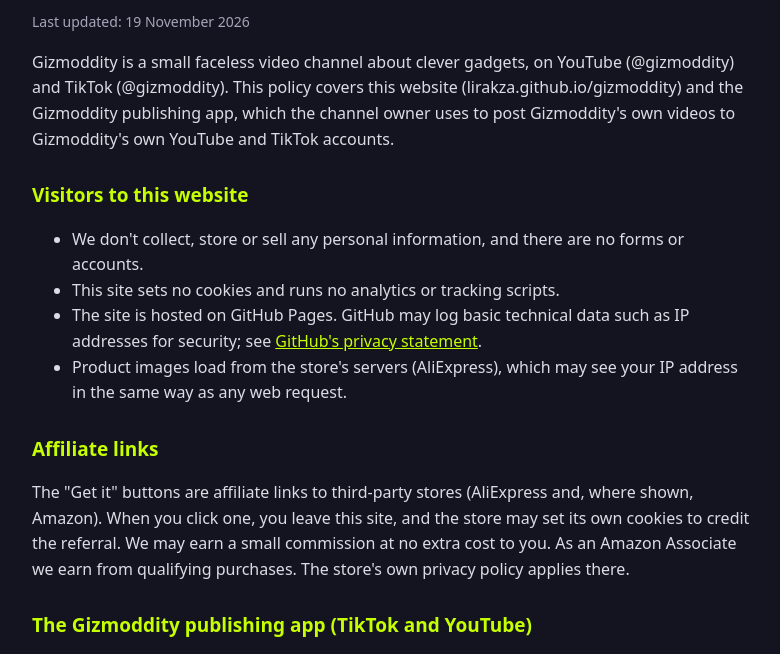
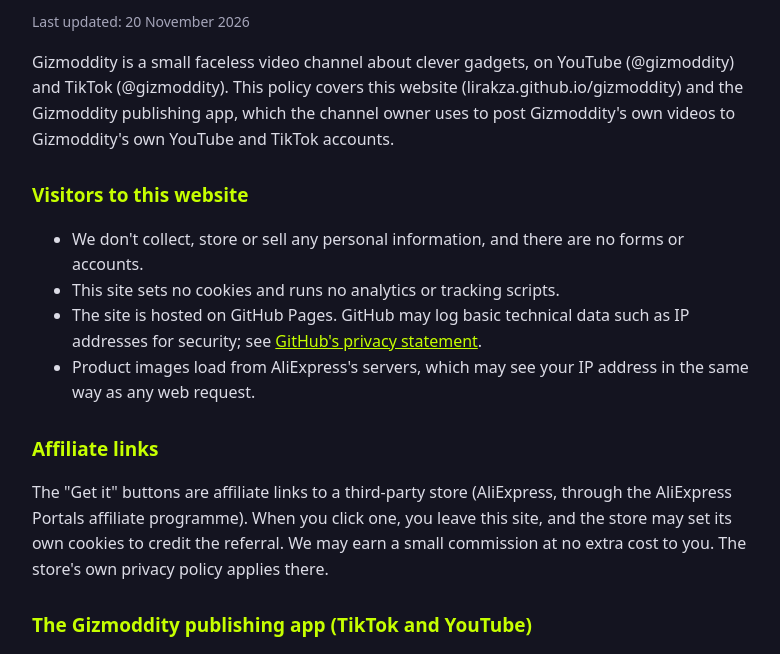
Before and after one commit to LirakZA/gizmoddity, a plain HTML site: page privacy.html in a window 1280 px wide. Shown: the part 137-791 px from the top of the page, without its empty margins (248-1028 px from the left). Drawn offline with Linux system fonts and the light colour scheme.

Commit message:
Remove Amazon mentions (no Amazon Associates account)

```diff
--- a/privacy.html
+++ b/privacy.html
@@ -22,7 +22,7 @@
 <main>
 <p><a href="./">&larr; Gizmoddity</a></p>
 <h1>Privacy Policy</h1>
-<p class="muted">Last updated: 19 November 2026</p>
+<p class="muted">Last updated: 20 November 2026</p>
 <p>Gizmoddity is a small faceless video channel about clever gadgets, on YouTube
 (@gizmoddity) and TikTok (@gizmoddity). This policy covers this website
 (lirakza.github.io/gizmoddity) and the Gizmoddity publishing app, which the channel owner uses
@@ -34,15 +34,15 @@ to post Gizmoddity's own videos to Gizmoddity's own YouTube and TikTok accounts.
 <li>This site sets no cookies and runs no analytics or tracking scripts.</li>
 <li>The site is hosted on GitHub Pages. GitHub may log basic technical data such as IP
 addresses for security; see <a href="https://docs.github.com/en/site-policy/privacy-policies/github-general-privacy-statement">GitHub's privacy statement</a>.</li>
-<li>Product images load from the store's servers (AliExpress), which may see your IP address
+<li>Product images load from AliExpress's servers, which may see your IP address
 in the same way as any web request.</li>
 </ul>
 
 <h2>Affiliate links</h2>
-<p>The "Get it" buttons are affiliate links to third-party stores (AliExpress and, where shown,
-Amazon). When you click one, you leave this site, and the store may set its own cookies to
-credit the referral. We may earn a small commission at no extra cost to you. As an Amazon
-Associate we earn from qualifying purchases. The store's own privacy policy applies there.</p>
+<p>The "Get it" buttons are affiliate links to a third-party store (AliExpress, through the
+AliExpress Portals affiliate programme). When you click one, you leave this site, and the store
+may set its own cookies to credit the referral. We may earn a small commission at no extra cost
+to you. The store's own privacy policy applies there.</p>
 
 <h2>The Gizmoddity publishing app (TikTok and YouTube)</h2>
 <ul>
```
Also changed, not shown: index.html (+2 -2 lines), terms.html (+3 -3 lines).
